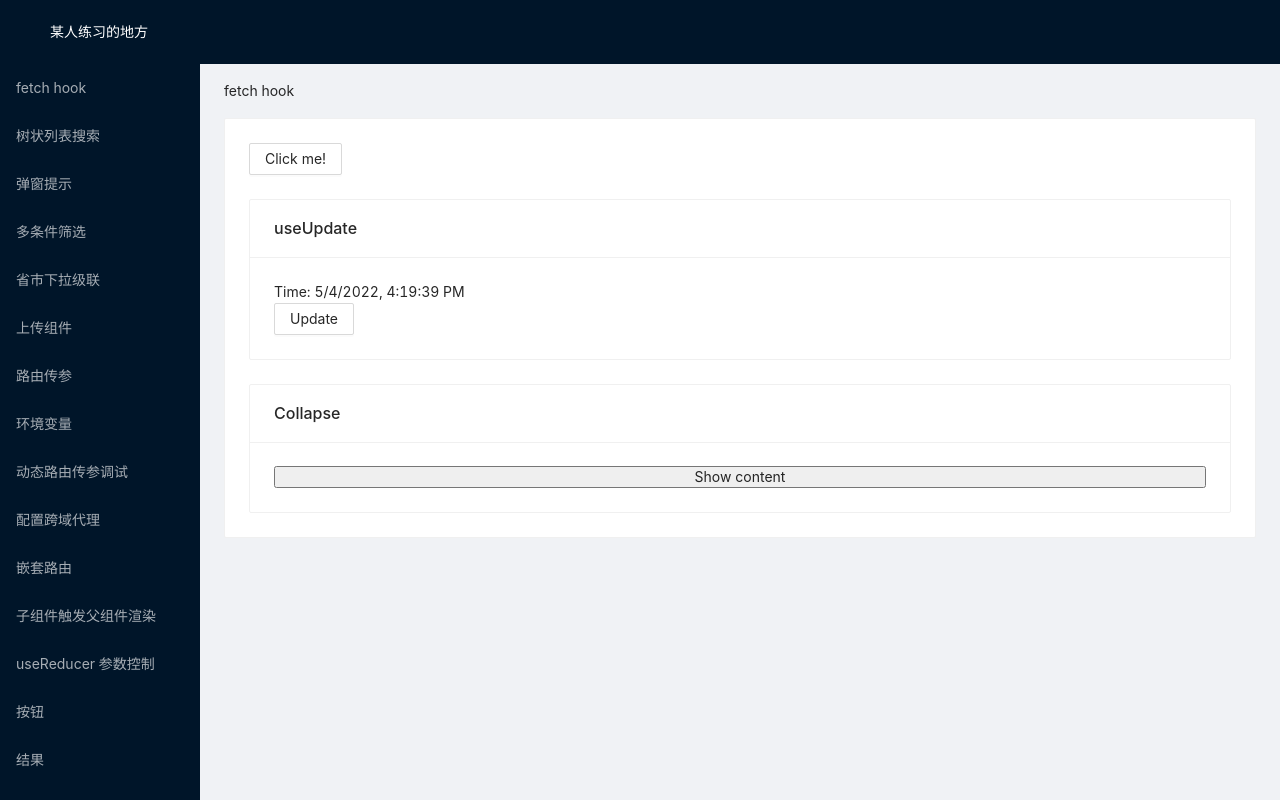
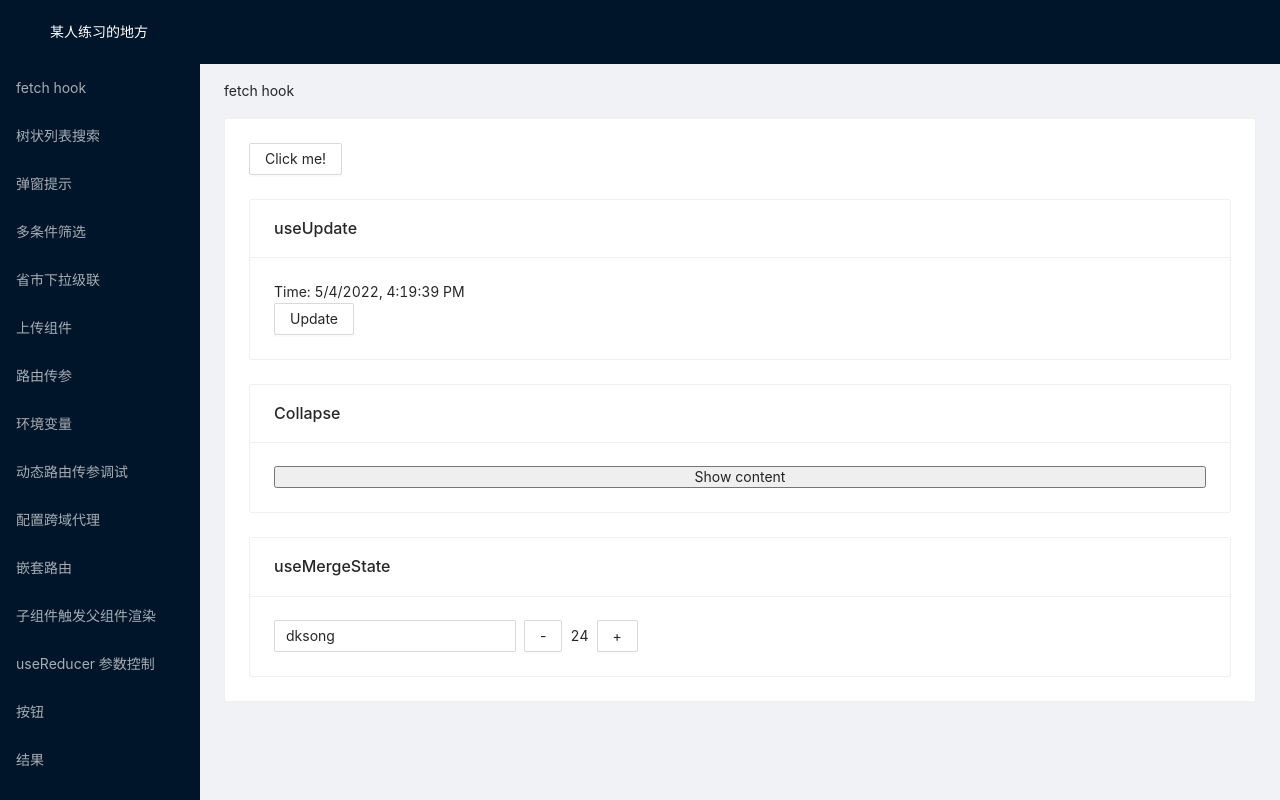
Before and after one commit to HISongDK/ALL-IN-ONE, a React (Create React App) app in the folder crte/: page /useFetch in a window 1280 px wide. Built offline with nearby package versions, Linux system fonts and the light colour scheme; sample sign-in values are in the browser's storage; what easy-peasy would draw is missing.

Commit message:
useMergeState

```diff
--- a/crte/src/page/UseFetch/index.tsx
+++ b/crte/src/page/UseFetch/index.tsx
@@ -1,7 +1,7 @@
 import React, { useState, useEffect } from 'react'
-import { useFetch } from '@utils/hooks'
+import { useFetch, useMergeState } from '@utils/hooks'
 import { useReducerUpdate } from '@utils/ahook/useUpdate'
-import { Button, Card, Space } from 'antd'
+import { Button, Card, Space, Input } from 'antd'
 import Modal from '@/components/Modal/Modal'
 import Collapse from '@/components/Collapse'
 
@@ -28,6 +28,8 @@ function Dogs() {
   const [visible, setVisible] = useState(false)
   const [isWantSee, setIsWantSee] = useState(false)
 
+  const [data, setData] = useMergeState<any>({ name: 'dksong', age: 24 })
+
   const update = useReducerUpdate()
 
   useEffect(() => {
@@ -49,6 +51,18 @@ function Dogs() {
             <h1>This is a collapse</h1>
             <p>Hello world!</p>
           </Collapse>
+        </Card>
+
+        <Card title="useMergeState">
+          <Space>
+            <Input
+              value={data.name}
+              onChange={(e) => setData({ name: e.target.value })}
+            />
+            <Button onClick={() => setData({ age: data.age - 1 })}>-</Button>
+            {data.age}
+            <Button onClick={() => setData({ age: data.age + 1 })}>+</Button>
+          </Space>
         </Card>
       </Space>
 
--- a/crte/src/utils/hooks.tsx
+++ b/crte/src/utils/hooks.tsx
@@ -42,4 +42,13 @@ export const useFetch = (url: string, options: any) => {
   return { response, error, abort }
 }
 
-export default useFetch
+export const useMergeState = <T,>(initialState = {}) => {
+  const [value, setValue] = useState<any>(initialState)
+
+  const mergeState = (newState: any) => {
+    if (typeof newState === 'function') newState = newState(value)
+    setValue({ ...value, ...newState })
+  }
+
+  return [value, mergeState]
+}
```
